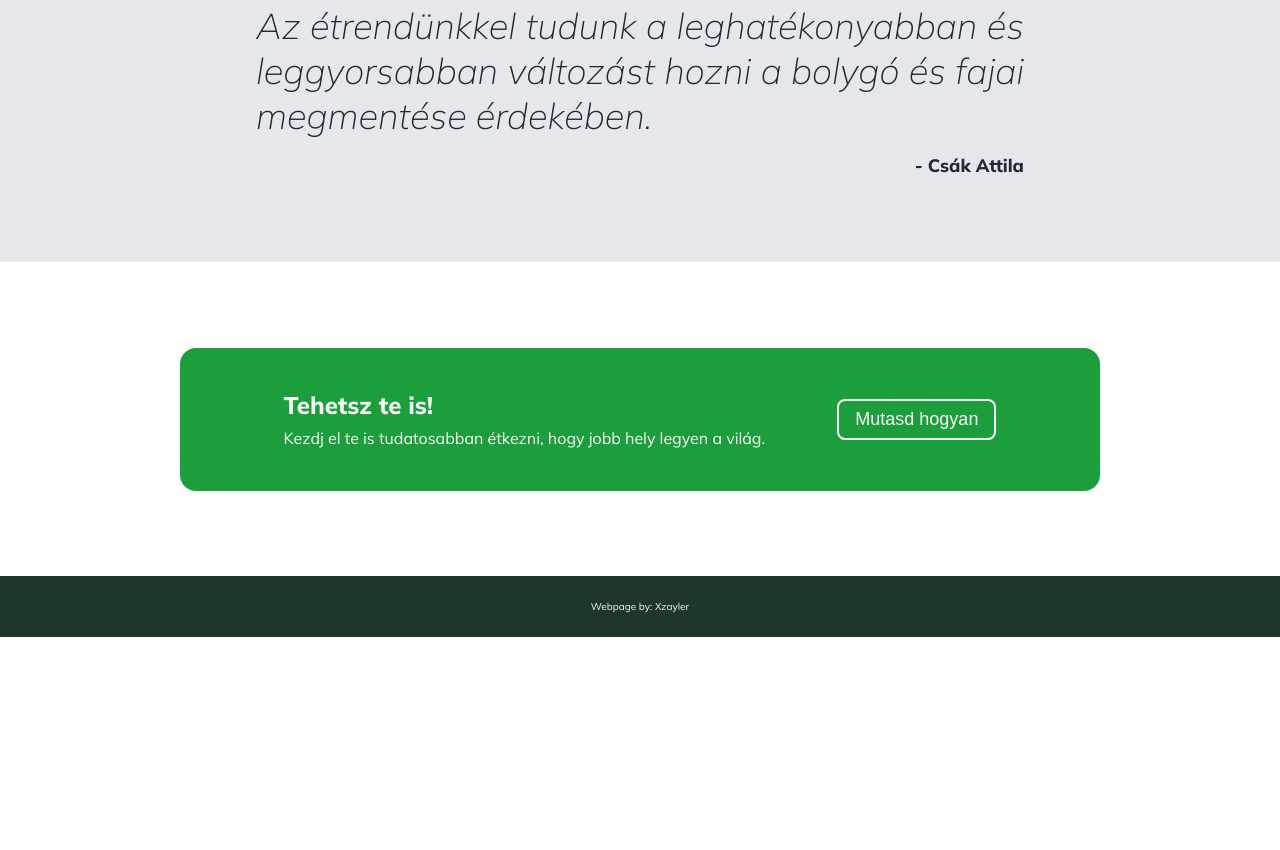
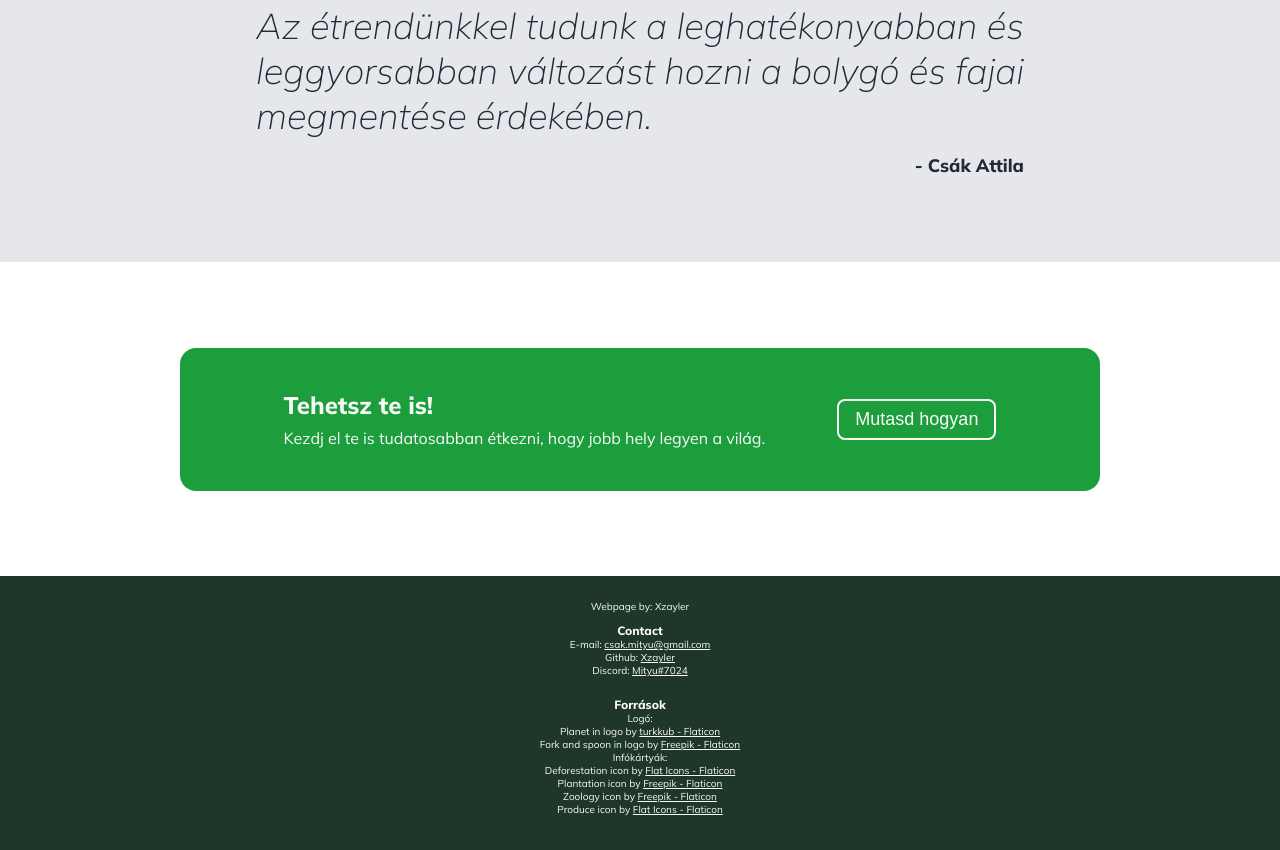
Before and after one commit to Xzayler/eat-for-the-planet, a plain HTML site: page index.html in a window 1280 px wide. Shown: the part 1353-2203 px from the top of the page. Before the commit the page ends 1990 px from the top, so only its background shows below. Drawn offline with Linux system fonts and the light colour scheme.

Commit message:
Attribute icons and add contact info in footer

```diff
--- a/index.html
+++ b/index.html
@@ -87,6 +87,25 @@
 
   <footer>
     <span>Webpage by: Xzayler</span>
+    <p>
+      <span class="footer-strong">Contact</span><br>
+      E-mail: <a href="mailto:csak.mityu@gmail.com">csak.mityu@gmail.com</a><br>
+      Github: <a href="https://github.com/Xzayler">Xzayler</a><br>
+      Discord: <a href="https://discordapp.com/users/Mityu#7024">Mityu#7024</a>
+    </p>
+    <div>
+      <p>
+        <span class="footer-strong">Források</span><br>
+        Logó:<br>
+        Planet in logo by <a href="https://www.flaticon.com/free-icons/world" title="world icons">turkkub - Flaticon</a><br>
+        Fork and spoon in logo by <a href="https://www.flaticon.com/free-icons/fork" title="fork icons">Freepik - Flaticon</a><br>
+        Infókártyák:<br>
+        Deforestation icon by <a href="https://www.flaticon.com/free-icons/deforestation" title="deforestation icons">Flat Icons - Flaticon</a><br>
+        Plantation icon by <a href="https://www.flaticon.com/free-icons/plantation" title="plantation icons">Freepik - Flaticon</a><br>
+        Zoology icon by <a href="https://www.flaticon.com/free-icons/zoology" title="zoology icons">Freepik - Flaticon</a><br>
+        Produce icon by <a href="https://www.flaticon.com/free-icons/produce" title="produce icons">Flat Icons - Flaticon</a>
+      </p>
+    </div>
   </footer>
 
 </body>
--- a/style.css
+++ b/style.css
@@ -225,3 +225,23 @@ footer {
   font-size: 10px;
   margin-top: auto;
 }
+
+footer > div {
+  display: flex;
+  justify-content: space-around;
+  align-items: center;
+}
+
+footer p {
+  line-height: auto;
+}
+
+
+.footer-strong {
+  font-size: 12px;
+  font-weight: 800;
+}
+
+footer a {
+  color: #F9FAF8;
+}
```
